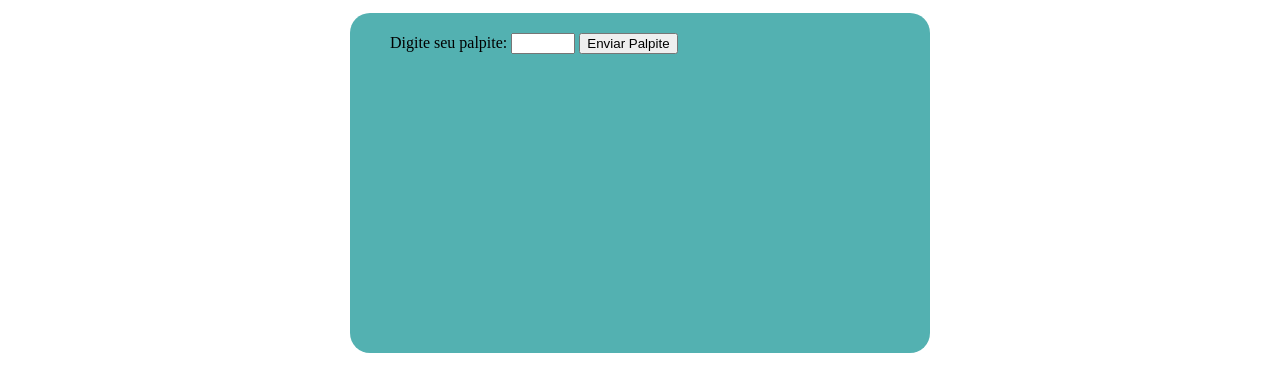
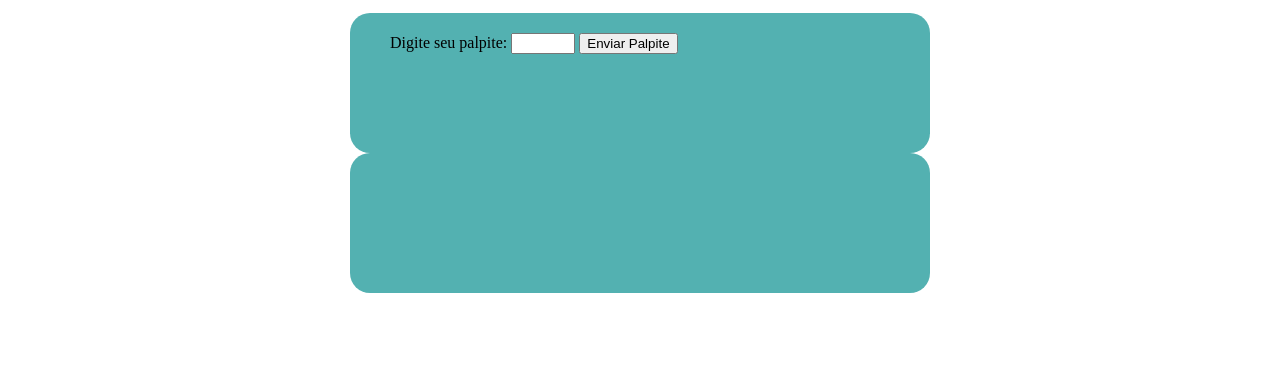
Before and after one commit to hugobrener/javascript, a plain HTML site: page Adivinhacao/index.html in a window 1280 px wide. Shown: the part 121-512 px from the top of the page. Drawn offline with Linux system fonts and the light colour scheme.

Commit message:
jogo adivinhe um numero

```diff
--- a/Adivinhacao/index.html
+++ b/Adivinhacao/index.html
@@ -8,7 +8,7 @@
     <style>
         .container {
             width: 500px;
-            height: 300px;
+            height: 100px;
             background-color: rgb(83, 177, 177);
             margin: auto;
             padding: 20px 40px;
@@ -26,6 +26,15 @@
 
         .palpiteEnviar {
             box-shadow: 1px 1px 2px rgba(0, 0, 0, 0.521);
+        }
+
+        .resultParas {
+            width: 500px;
+            height: 100px;
+            background-color: rgb(83, 177, 177);
+            margin: auto;
+            padding: 20px 40px;
+            border-radius: 20px;
         }
     </style>
 </head>
```
